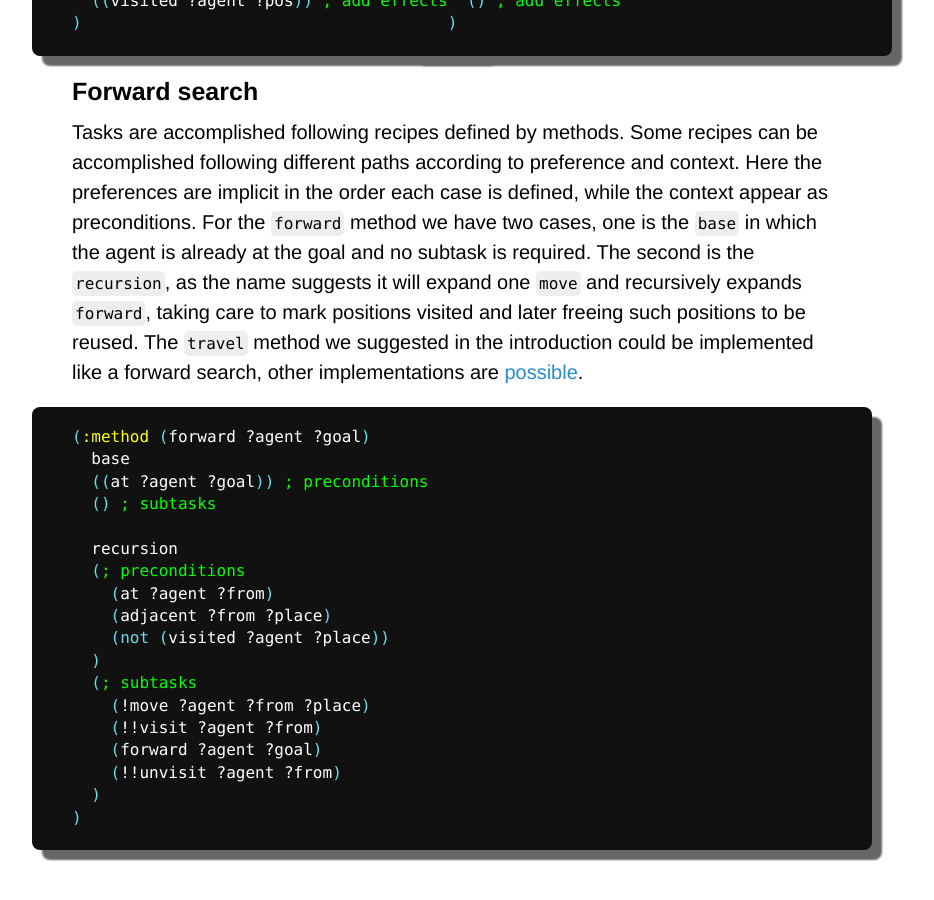
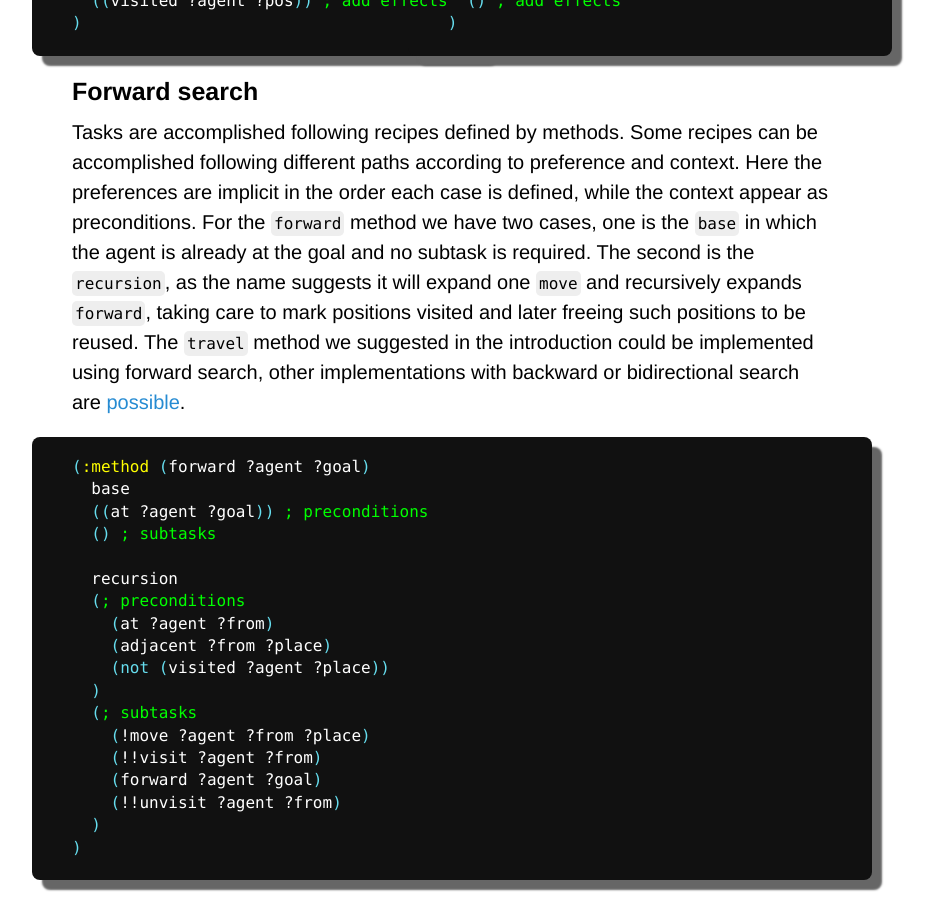
Before and after one commit to Maumagnaguagno/maumagnaguagno.github.io, a Jekyll site: the page built from htn.md, in a window 1280 px wide and 900 px high, scrolled down 2275 px. Shown: the whole window, without its empty margins (188-1122 px from the left). Built offline with Jekyll 4.4.1, drawn with Linux system fonts in a browser that asks for light colours; our own code applies the rules of GitHub Pages for plain Markdown files; before the commit the page ends 3145 px from its top, so only the background shows below that.

Commit message:
Improve HTN travel method description

````diff
--- a/htn.md
+++ b/htn.md
@@ -148,7 +148,7 @@ Some recipes can be accomplished following different paths according to preferen
 Here the preferences are implicit in the order each case is defined, while the context appear as preconditions.
 For the ``forward`` method we have two cases, one is the ``base`` in which the agent is already at the goal and no subtask is required.
 The second is the ``recursion``, as the name suggests it will expand one ``move`` and recursively expands ``forward``, taking care to mark positions visited and later freeing such positions to be reused.
-The ``travel`` method we suggested in the introduction could be implemented like a forward search, other implementations are [possible](https://github.com/Maumagnaguagno/HyperTensioN/blob/master/examples/search/search.jshop).
+The ``travel`` method we suggested in the introduction could be implemented using forward search, other implementations with backward or bidirectional search are [possible](https://github.com/Maumagnaguagno/HyperTensioN/blob/master/examples/search/search.jshop).
 
 ```elisp
 (:method (forward ?agent ?goal)
````
